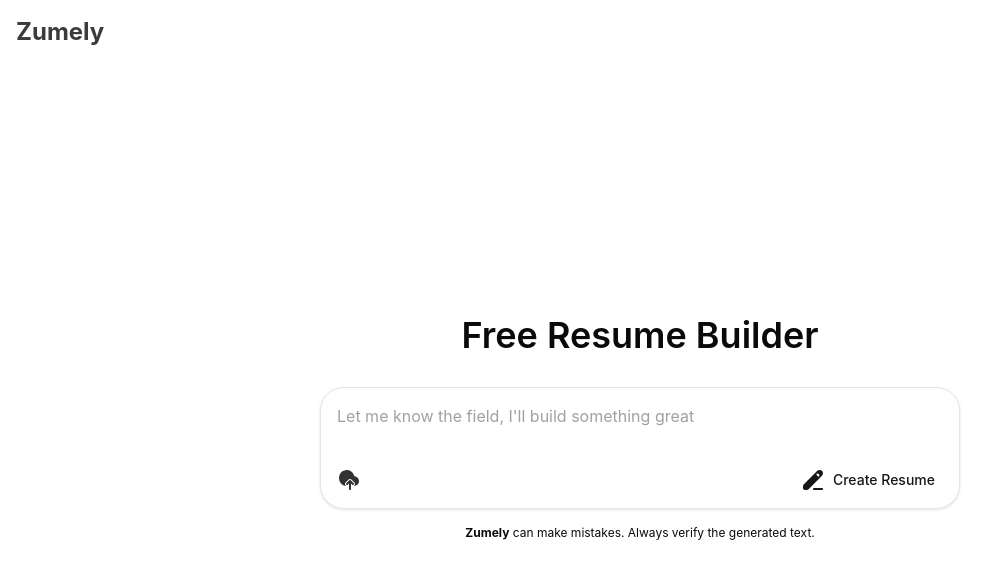
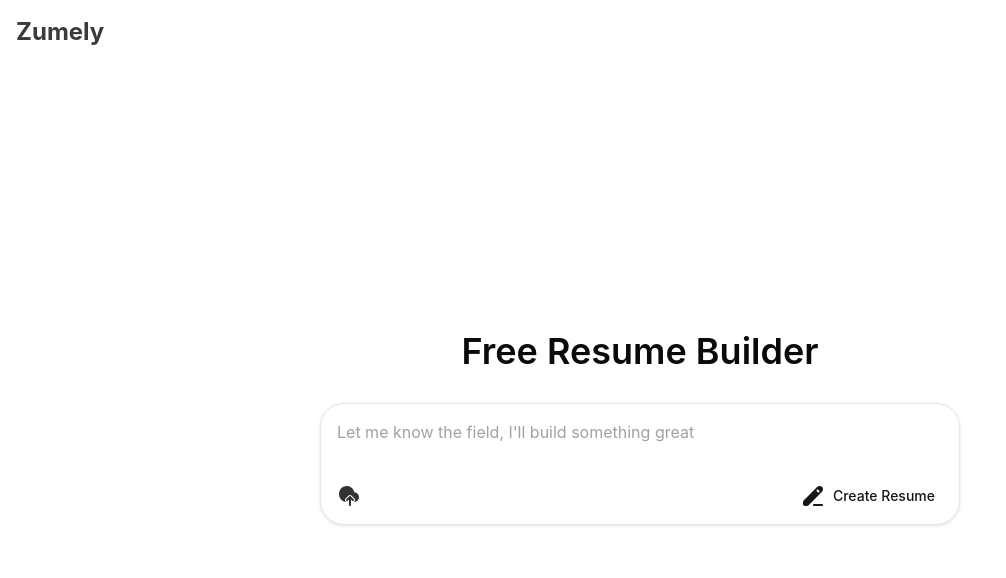
Before and after one commit to victorchicu/workley-app, an Angular app: page / in a window 1280 px wide. Shown: the top 578 px of the page, without its empty margins (0-1006 px from the left). Built offline with nearby package versions, Linux system fonts and the light colour scheme.

Commit message:
minor changes

```diff
--- a/src/app/app.config.ts
+++ b/src/app/app.config.ts
@@ -29,7 +29,13 @@ function provideAnalytics() {
 
 export const appConfig: ApplicationConfig = {
   providers: [
-    provideRouter(routes, withComponentInputBinding(), withViewTransitions()),
+    provideRouter(
+      routes,
+      withComponentInputBinding(),
+      // withViewTransitions({
+      //   skipInitialTransition: true,
+      // })
+    ),
     provideZoneChangeDetection({eventCoalescing: true}),
     provideRouter(routes),
     provideAnalytics(),
--- a/src/app/features/resume/core/service/prompt.service.ts
+++ b/src/app/core/service/prompt.service.ts
@@ -1,8 +1,8 @@
 import {Injectable} from '@angular/core';
 import {HttpClient} from '@angular/common/http';
-import {Prompt} from '../../component/prompt-form/component/input-prompt/input-prompt.component';
+import {Prompt} from '../../features/resume/component/prompt-form/component/input-prompt/input-prompt.component';
 import {Observable} from 'rxjs';
-import {Result} from '../result/result';
+import {Result} from './result/result';
 
 @Injectable({
   providedIn: 'root'
--- a/src/app/features/resume/component/prompt-form/component/input-prompt/input-prompt.component.ts
+++ b/src/app/features/resume/component/prompt-form/component/input-prompt/input-prompt.component.ts
@@ -2,11 +2,11 @@ import {Component} from '@angular/core';
 import {FormBuilder, FormControl, FormGroup, FormsModule, ReactiveFormsModule, Validators} from '@angular/forms';
 import {UploadResumeComponent} from './upload-resume/upload-resume.component';
 import {CreateResumeComponent} from './create-resume/create-resume.component';
-import {PromptService} from '../../../../core/service/prompt.service';
+import {PromptService} from '../../../../../../core/service/prompt.service';
 import {BehaviorSubject, delay, finalize, map, Observable, shareReplay, startWith} from 'rxjs';
 import {AsyncPipe} from '@angular/common';
 import {Router, RouterOutlet} from '@angular/router';
-import {Result} from '../../../../core/result/result';
+import {Result} from '../../../../../../core/service/result/result';
 import {LoaderService} from '../../../../../../core/service/loader.service';
 
 export interface PromptControl {
--- a/src/app/features/resume/component/prompt-form/prompt-form.component.html
+++ b/src/app/features/resume/component/prompt-form/prompt-form.component.html
@@ -3,7 +3,6 @@
     <div class="relative">
       <app-text-headline/>
       <app-input-prompt/>
-      <app-text-bottom-line/>
     </div>
   </div>
 </div>
--- a/src/app/features/resume/component/prompt-form/prompt-form.component.ts
+++ b/src/app/features/resume/component/prompt-form/prompt-form.component.ts
@@ -8,8 +8,8 @@ import {UploadResumeComponent} from './component/input-prompt/upload-resume/uplo
 import {delay, finalize, Observable} from 'rxjs';
 import {Router} from '@angular/router';
 import {LoaderService} from '../../../../core/service/loader.service';
-import {PromptService} from '../../core/service/prompt.service';
-import {Result} from '../../core/result/result';
+import {PromptService} from '../../../../core/service/prompt.service';
+import {Result} from '../../../../core/service/result/result';
 
 @Component({
   selector: 'app-resume-page',
```
Also changed, not shown: src/app/core/service/result/create-resume-result.ts (renamed from src/app/features/resume/core/result/create-resume-result.ts), src/app/core/service/result/creation-step.ts (renamed from src/app/features/resume/core/result/creation-step.ts), src/app/core/service/result/result.ts (renamed from src/app/features/resume/core/result/result.ts).
